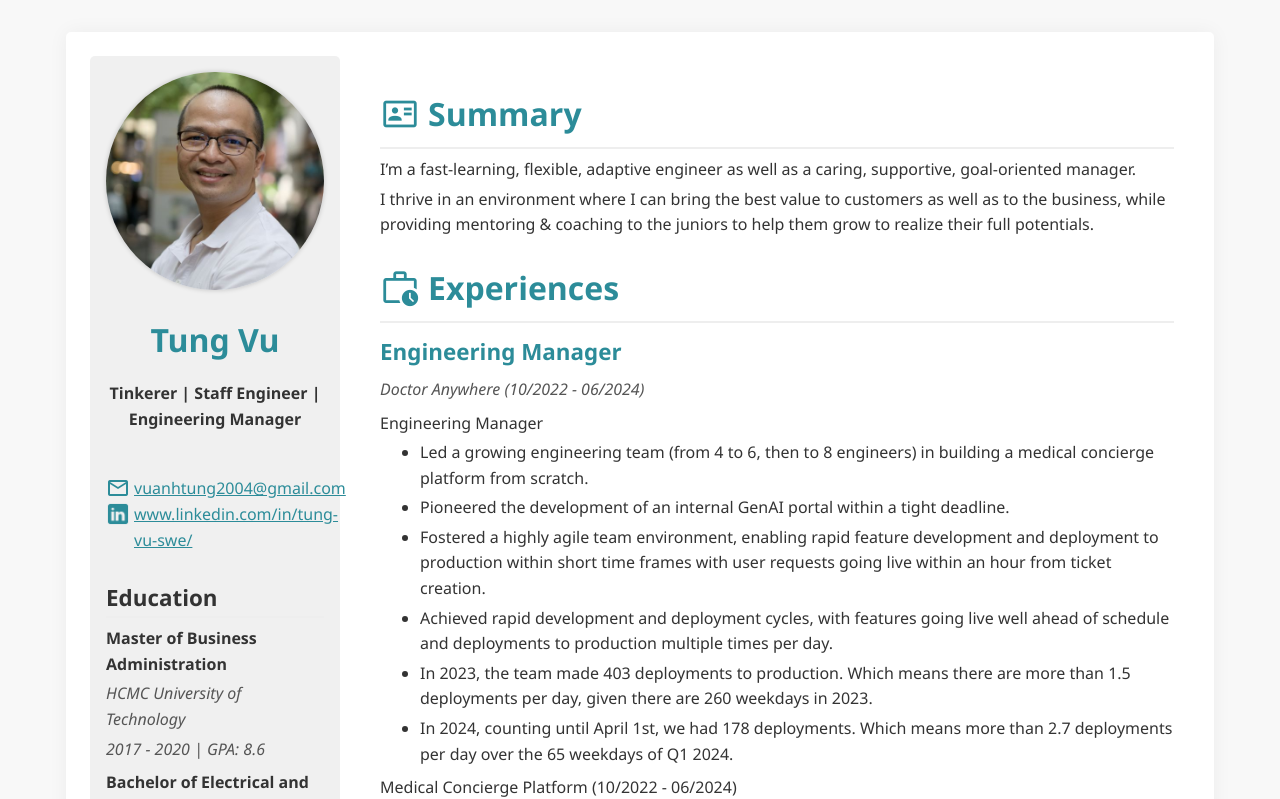
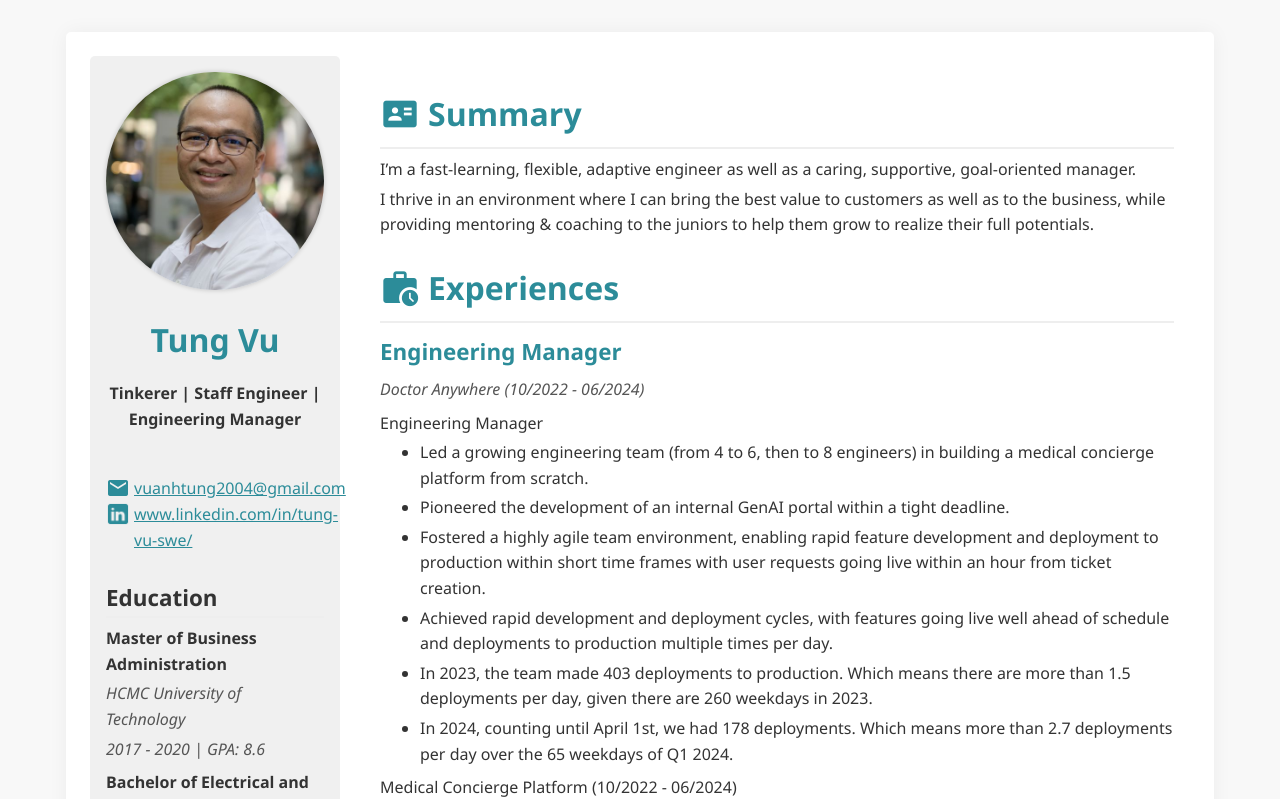
Before and after one commit to tungvu-wanderer/cv_angular, an Angular app: page / in a window 1280 px wide. Shown: the top 799 px of the page. Built offline with nearby package versions, Linux system fonts and the light colour scheme.

Commit message:
optimize material symbols

```diff
--- a/src/index.html
+++ b/src/index.html
@@ -11,7 +11,7 @@
     <meta name="viewport" content="width=device-width, initial-scale=1" />
     <link rel="icon" type="image/x-icon" href="workspace_premium_32dp.svg" />
     <link
-      href="https://fonts.googleapis.com/css2?family=Material+Symbols+Outlined:FILL@1&display=block"
+      href="https://fonts.googleapis.com/css2?family=Material+Symbols+Outlined:FILL@0..1&icon_names=description,id_card,mail,work_history&display=block"
       rel="stylesheet"
     />
   </head>
--- a/src/styles.css
+++ b/src/styles.css
@@ -77,12 +77,13 @@
 
 span.size-24 {
   font-size: 24px;
-  font-variation-settings: "OPSZ" 24;
+  font-variation-settings: "FILL" 1, "OPSZ" 24;
   vertical-align: middle;
 }
+
 span.size-40 {
   font-size: 40px;
-  font-variation-settings: "OPSZ" 40;
+  font-variation-settings: "FILL" 1, "OPSZ" 40;
   vertical-align: middle;
 }
 
```
